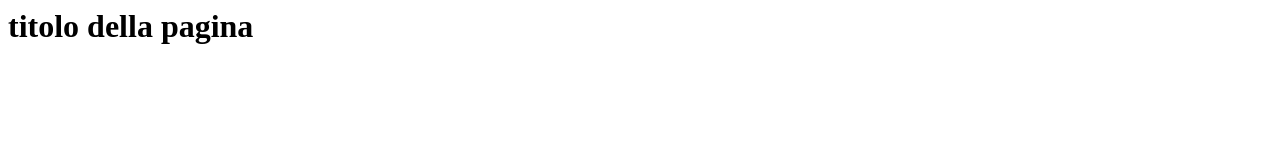
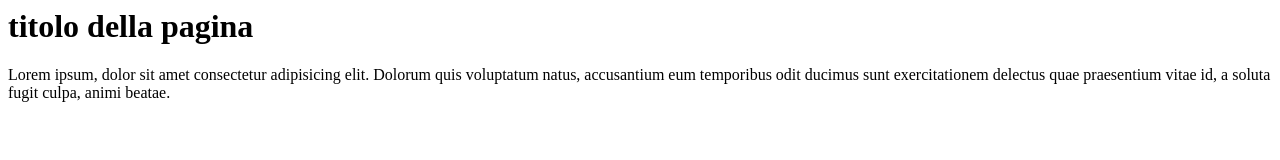
Before and after one commit to 20Federico/first_repository, a plain HTML site: page index.html in a window 1280 px wide. Drawn offline with Linux system fonts and the light colour scheme.

Commit message:
aggiunto lorem

```diff
--- a/index.html
+++ b/index.html
@@ -1,5 +1,7 @@
 <html>
     <body>
         <h1>titolo della pagina</h1>
+
+        <p>Lorem ipsum, dolor sit amet consectetur adipisicing elit. Dolorum quis voluptatum natus, accusantium eum temporibus odit ducimus sunt exercitationem delectus quae praesentium vitae id, a soluta fugit culpa, animi beatae.</p>
     </body>
 </html>
```
